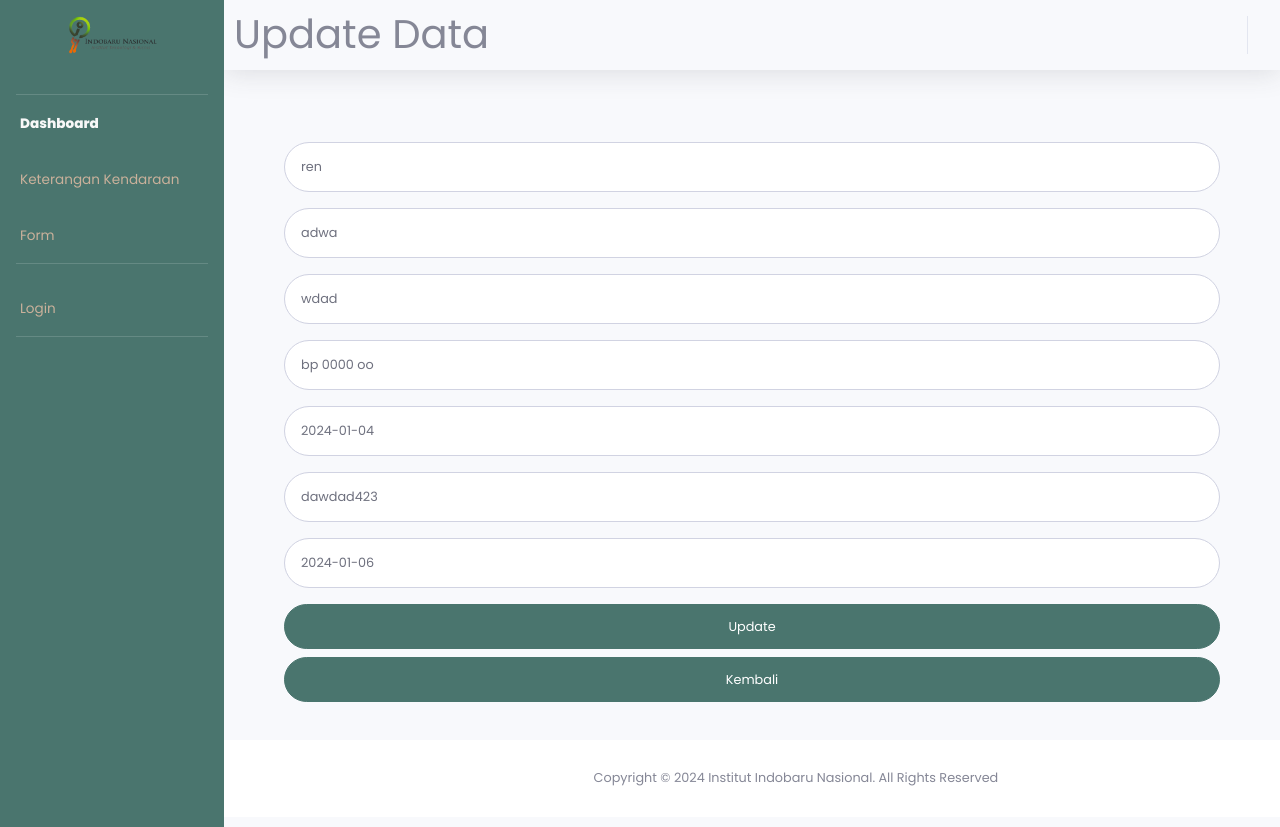
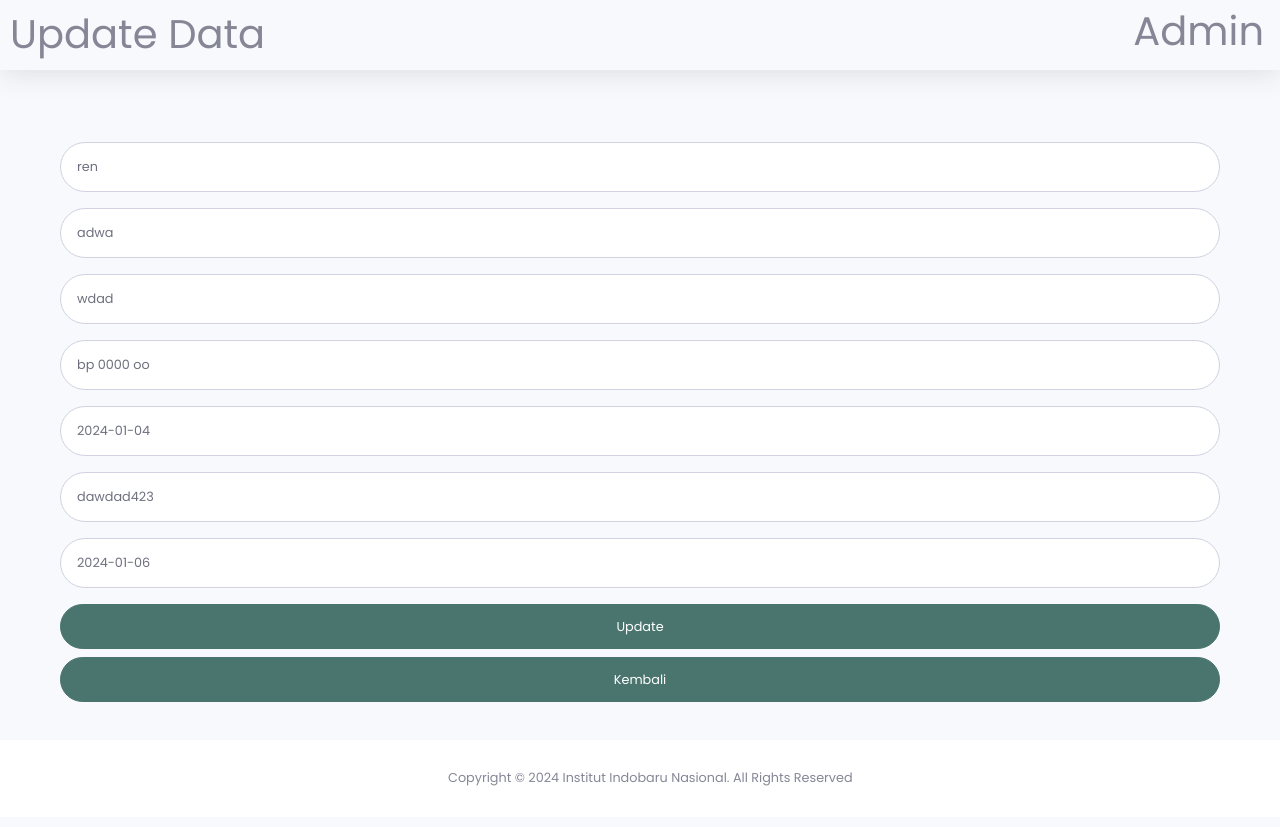
Before and after one commit to irenedocode/iibnpajak, a PHP site: the page made by admin/update.php in a window 1280 px wide. Run offline with PHP 8.4, Linux system fonts and the light colour scheme; data comes from the database, SQL or seed files in the repository.

Commit message:
DH NK JDI

```diff
--- a/admin/add.php
+++ b/admin/add.php
@@ -83,7 +83,7 @@
                     <!-- Topbar Navbar -->
                     <ul class="navbar-nav ml-auto">
                         <h1 style="left: 10px;position: absolute; top: 10px;">Tambah Data</h1>
-                        <h1>Admin</h1>
+                        <h1 style="">Admin</h1>
                     </ul>
 
                 </nav>
--- a/admin/infoadmin.php
+++ b/admin/infoadmin.php
@@ -42,7 +42,7 @@
                     <ul class="navbar-nav ml-auto">
 
                        <h1 style="left: 10px;position: absolute; top: 10px;">Informasi Pajak Kendaraan</h1>
-
+                       <h1 style="">Admin</h1>
 
                     <div class="topbar-divider d-none d-sm-block"></div>
                     </ul>
--- a/admin/update.php
+++ b/admin/update.php
@@ -39,55 +39,7 @@
     <div id="wrapper">
 
         <!-- Sidebar -->
-        <ul class="navbar-nav bg-gradient-primary sidebar sidebar-dark accordion" id="accordionSidebar">
 
-            <!-- Sidebar - Brand -->
-            <a class="sidebar-brand d-flex align-items-center justify-content-center" href="index.html">
-                <img style="width: 100px; " src="img/logo.png" alt="">
-
-            </a>
-                <br>
-            <!-- Divider -->
-            <hr class="sidebar-divider my-0">
-
-            <!-- Nav Item - Dashboard -->
-            <li class="nav-item active">
-                <a class="nav-link" href="index.html">
-                    <i class="fas fa-fw fa-tachometer-alt"></i>
-                    <span>Dashboard</span></a>
-            </li>
-             <li class="nav-item">
-                <a class="nav-link" href="keterangan.html">
-                    <i class="fas fa-fw fa-tachometer-alt"></i>
-                    <span>Keterangan Kendaraan</span></a>
-            </li>
-            <li class="nav-item">
-                <a class="nav-link" href="tambahken.html">
-                    <i class="fas fa-fw fa-tachometer-alt"></i>
-                    <span>Form</span></a>
-            </li>
-
-            <!-- Divider -->
-            <hr class="sidebar-divider">
-
-
-            <!-- Nav Item - Pages Collapse Menu -->
-            <li class="nav-item ">
-                <a class="nav-link" href="login.html">
-                    <i class="fas fa-fw fa-tachometer-alt"></i>
-                    <span>Login</span></a>
-            </li>
-
-            <!-- Divider -->
-            <hr class="sidebar-divider d-none d-md-block">
-
-            <!-- Sidebar Toggler (Sidebar) -->
-            <button id="sidebarToggleTop" class="btn btn-link d-md-none rounded-circle mr-3">
-                <i class="fa fa-bars"></i>
-            </button>
-
-        </ul>
-        <!-- End of Sidebar -->
 
         <!-- Content Wrapper -->
         <div id="content-wrapper" class="d-flex flex-column">
@@ -110,7 +62,7 @@
                     <!-- Topbar Navbar -->
                     <ul class="navbar-nav ml-auto">
                         <h1 style="left: 10px;position: absolute; top: 10px;">Update Data</h1>
-                        <div class="topbar-divider d-none d-sm-block"></div>
+                        <h1 style="">Admin</h1>
 
                     </ul>
 
@@ -148,7 +100,7 @@
                             <div class="form-group">
                             <input
                             type="text"
-                            onfocus="(this.type='date')"
+                            onfocus="(this.type='month')"
                             onblur="(this.type='text')"
                             name="masapajak" value="<?php echo $row['masapajak'] ?>" placeholder="Masukkan Masa Pajak" class="form-control form-control-user" >
                             </div>
--- a/user/info.php
+++ b/user/info.php
@@ -45,10 +45,8 @@
                     <!-- Topbar Navbar -->
                     <ul class="navbar-nav ml-auto">
                         <h1 style="left: 10px;position: absolute; top: 10px;">Cari Info Pajak</h1>
-                        <div class="topbar-divider d-none d-sm-block"></div>
+                        <h1 style="">User</h1>
 
-                        <!-- Nav Item - User Information -->
-                        <h3>User</h3>
 
                             <!-- Dropdown - User Information -->
                             <div class="dropdown-menu dropdown-menu-right shadow animated--grow-in"
@@ -106,7 +104,7 @@
                                     placeholder="Nomor Polisi. Cth: BP XXXX XX">
                             </div>
                             <div class="form-group">
-                            <input type="text" onfocus="(this.type='date')" onblur="(this.type='text')" class="form-control form-control-user"
+                            <input type="text" onfocus="(this.type='month')" onblur="(this.type='text')" class="form-control form-control-user"
                                     id="exampleInputEmail" name="pembuatan" aria-describedby="emailHelp" required
                                     placeholder="Tahun Pembuatan.">
                             </div>
--- a/user/riwayatpembayaran.php
+++ b/user/riwayatpembayaran.php
@@ -133,7 +133,7 @@
                     <ul class="navbar-nav ml-auto">
 
                        <h1 style="display: flexbox; left: 10px;position: absolute; top: 10px;">Riwayat Pembayaran Pajak</h1>
-
+                       <h1 style="">User</h1>
 
 
 
```
Also changed, not shown: user/cari.php (+1 -19 lines).
